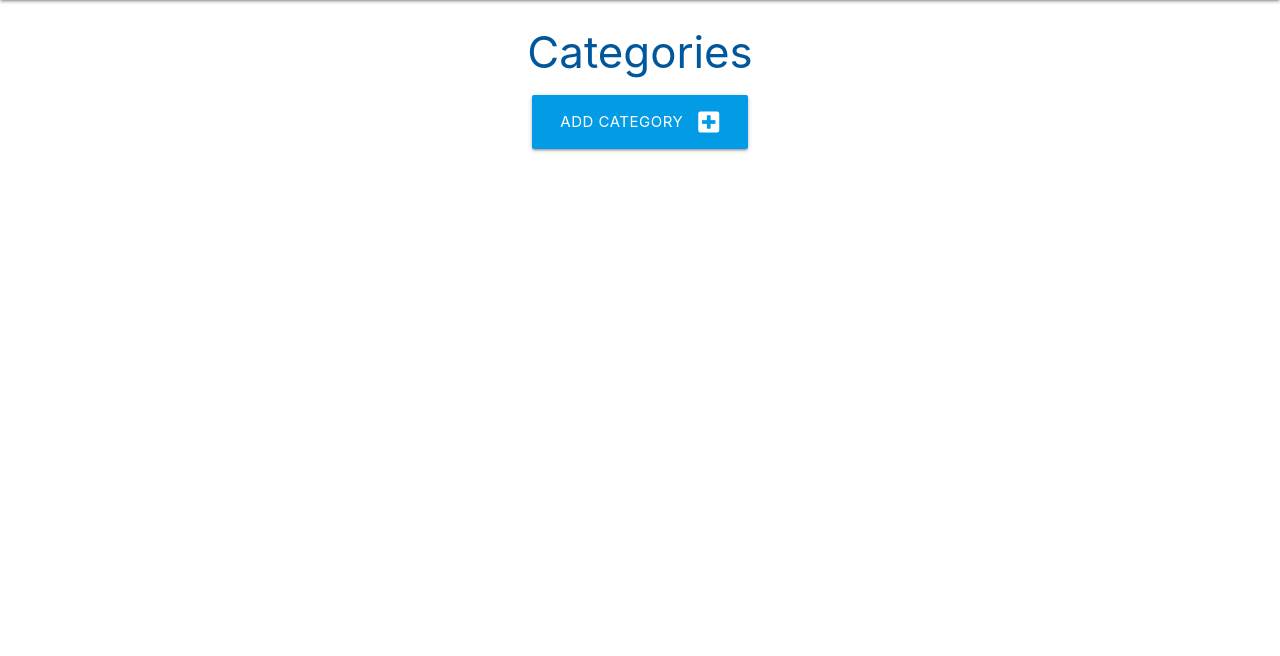
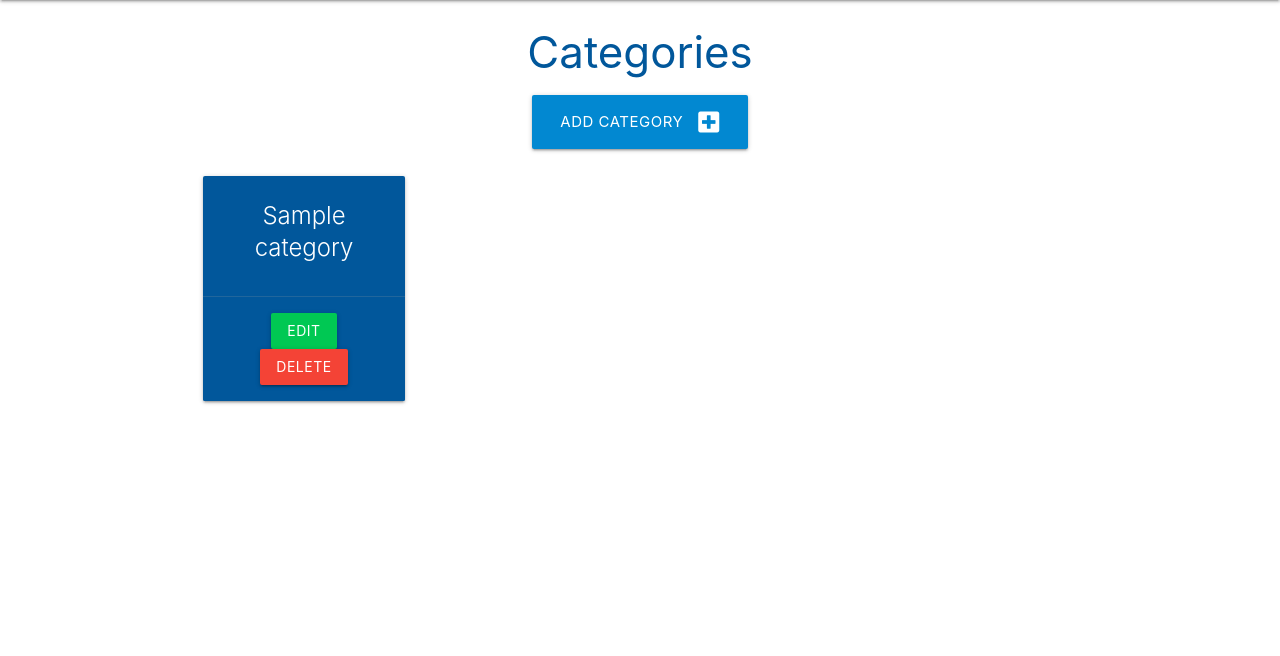
Before and after one commit to frapplecat/flask-sqlalchemy-task-manager, a Flask app: page /categories in a window 1280 px wide. Shown: the part 64-720 px from the top of the page. Run offline with Flask 2, Linux system fonts and the light colour scheme; tables that the repository leaves empty hold one stand-in row (values such as "Sample post").

Commit message:
Create cards for Add Categories

```diff
--- a/taskmanager/routes.py
+++ b/taskmanager/routes.py
@@ -10,7 +10,8 @@ def home():
 
 @app.route("/categories")
 def categories():
-    return render_template("categories.html")
+    categories = list(Category.query.order_by(Category.category_name).all())
+    return render_template("categories.html", categories=categories)
 
 
 @app.route("/add_category", methods=["GET", "POST"])
@@ -18,6 +19,6 @@ def add_category():
     if request.method == "POST":
         category = Category(category_name=request.form.get("category_name"))
         db.session.add(category)
-        # db.session.commit() this line causing an error
+        db.session.commit()
         return redirect(url_for("categories"))
     return render_template("add_category.html")
--- a/taskmanager/templates/categories.html
+++ b/taskmanager/templates/categories.html
@@ -5,10 +5,26 @@
 
 <div class="row">
     <div class="col s12 center-align">
-        <a href="{{ url_for('add_category') }}" class="btn-large light-blue darken-1">
+        <a href="{{ url_for('add_category') }}" class="btn-large light-blue darken-2">
             Add Category <i class="fas fa-plus-square right"></i>
         </a>
     </div>
 </div>
 
+<div class="row">
+   {% for category in categories %}
+    <div class="col s12 m6 l3">
+      <div class="card light-blue darken-4 center-align">
+        <div class="card-content white-text">
+          <span class="card-title">{{ category.category_name }}</span>
+        </div>
+        <div class="card-action">
+          <a href="#" class="btn green accent-4">Edit</a>
+          <a href="#" class="btn red">Delete</a>
+        </div>
+      </div>
+    </div>
+    {% endfor %}
+  </div>
+
 {% endblock %}
```
Also changed, not shown: taskmanager/models.py (+5 -5 lines).
